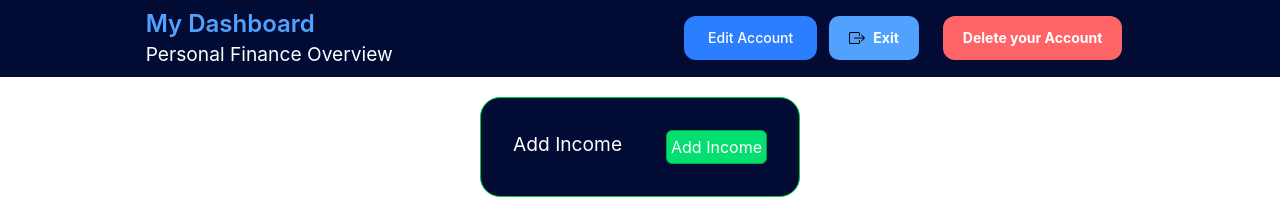
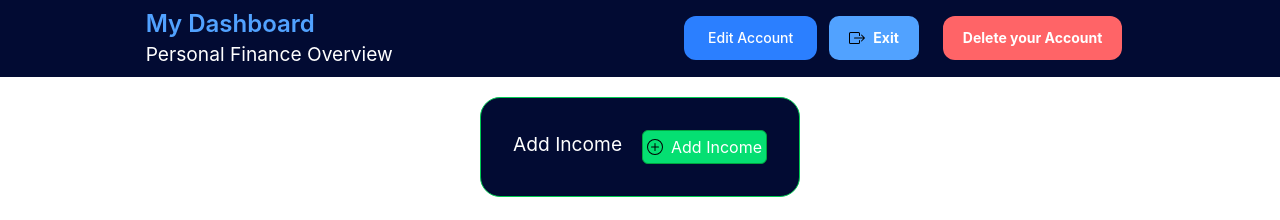
Before and after one commit to Maksas2002/Projektas1, a React (Vite) app in the folder front/: page /user/dashboard in a window 1280 px wide. Shown: the top 220 px of the page. Built offline with nearby package versions, Linux system fonts and the light colour scheme; sample sign-in values are in the browser's storage.

Commit message:
add plus img to Add income button

```diff
--- a/front/src/components/AddIncome/AddIncome.jsx
+++ b/front/src/components/AddIncome/AddIncome.jsx
@@ -1,4 +1,5 @@
 import AddIncomeForm from "./AddIncomeForm";
+import plus from "../../assets/plus-circle.svg";
 import { useState } from "react";
 
 function AddIncome() {
@@ -15,9 +16,10 @@ function AddIncome() {
           <p className="text-white text-[1.2rem]">Add Income</p>
           <button
             type="button"
-            className="border block pb-1 pt-1 pr-1 pl-1 border-green-600 hover:bg-green-500 cursor-pointer rounded-[6px] bg-green-400 text-white"
+            className="flex items-center gap-2 border block pb-1 pt-1 pr-1 pl-1 border-green-600 hover:bg-green-500 cursor-pointer rounded-[6px] bg-green-400 text-white"
             onClick={toShow}
           >
+            <img src={plus} alt="plus" className="block " />
             Add Income
           </button>
         </div>
```
Also changed, not shown: front/src/assets/plus-circle.svg (added).
